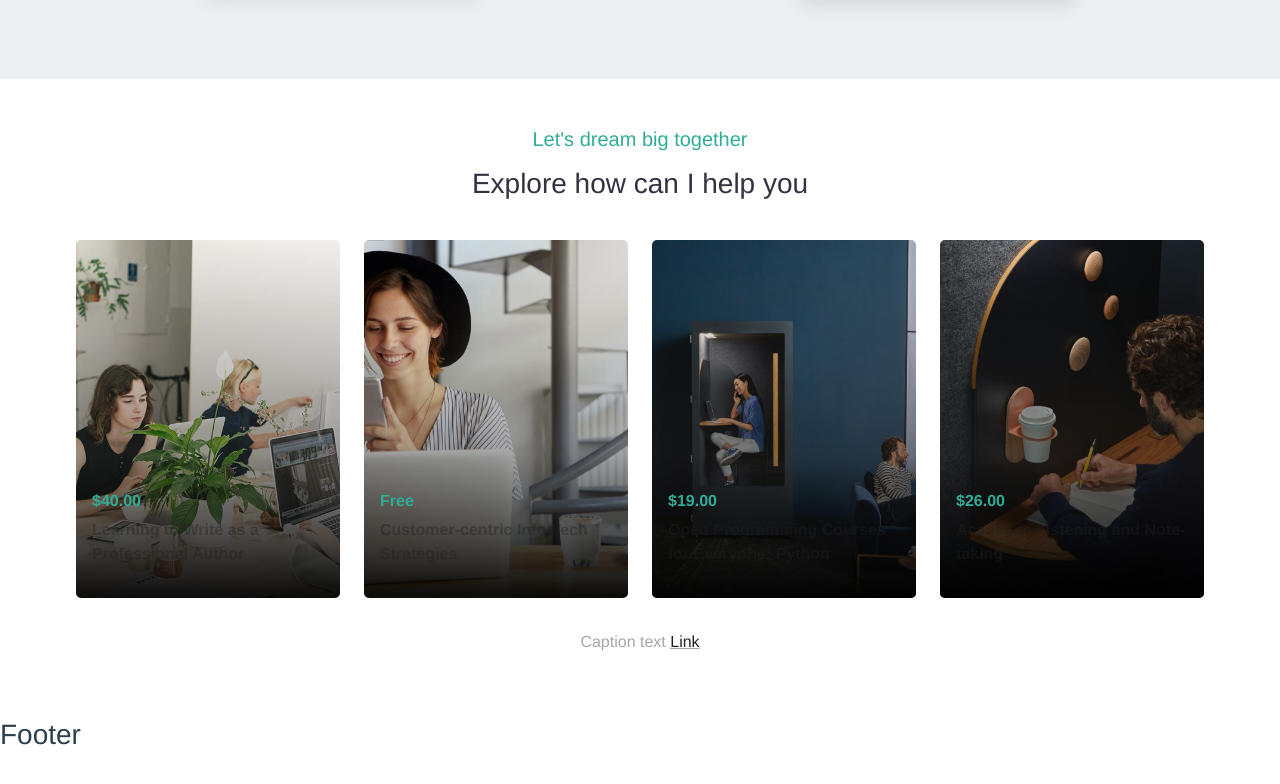
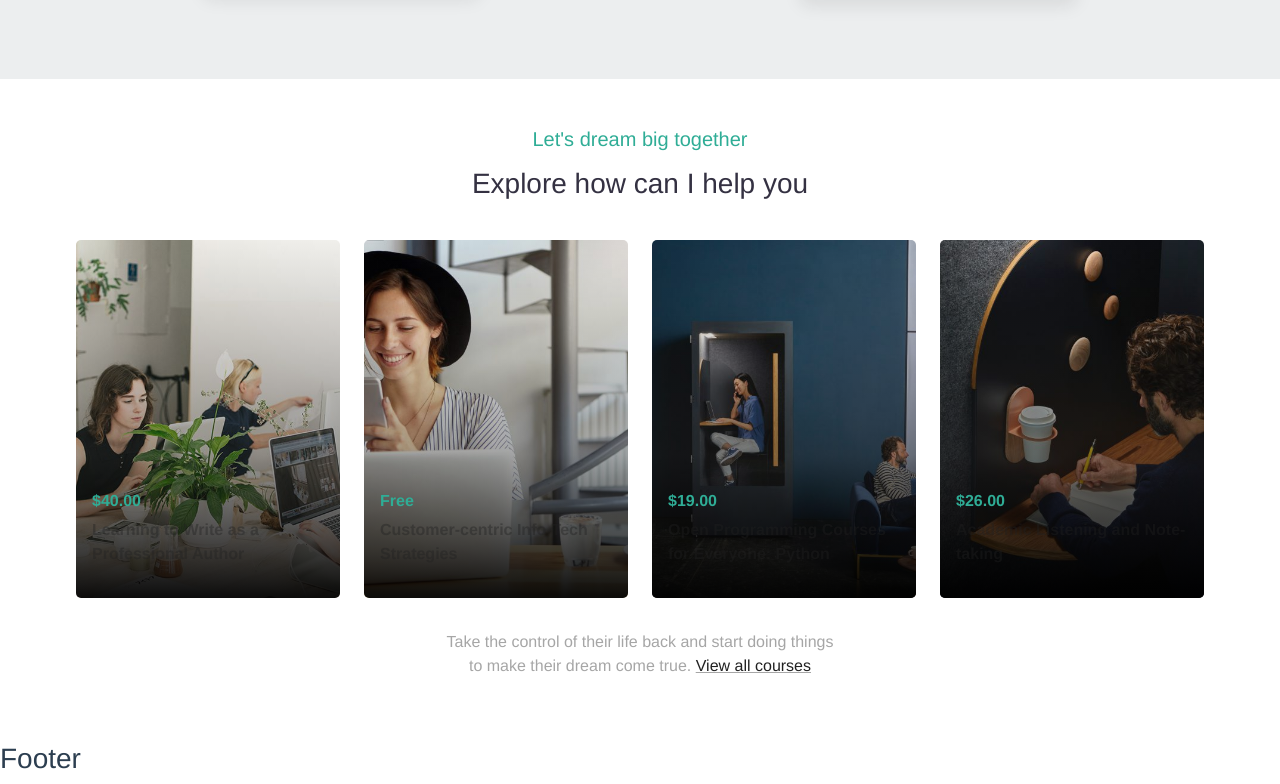
Before and after one commit to Antonius131/proj-html-vuejs, a Vue app: page / in a window 1280 px wide. Shown: the part 1629-2413 px from the top of the page. Before the commit the page ends 2389 px from the top, so only its background shows below. Built offline with nearby package versions, Linux system fonts and the light colour scheme.

Commit message:
MainContent: giving props to CaptionText component

```diff
--- a/src/components/main/CaptionText.vue
+++ b/src/components/main/CaptionText.vue
@@ -1,14 +1,17 @@
 <template>
    <div class="row">
-      <div class="col-12 text-center">
-         <p>Caption text <a href="#">Link</a></p>
+      <div class="col-4 offset-lg-4 text-center">
+         <p>{{ text }} <a href="#">{{ link }}</a></p>
       </div>
    </div>
 </template>
 
 <script>
 export default {
-
+   props: {
+      'text': String,
+      'link': String
+   }
 }
 </script>
 
--- a/src/components/main/MainContent.vue
+++ b/src/components/main/MainContent.vue
@@ -37,7 +37,10 @@
                title= "Explore how can I help you"
             />
             <CourseCards />
-            <CaptionText />
+            <CaptionText
+               text = "Take the control of their life back and start doing things to make their dream come true."
+               link = "View all courses"
+            />
          </div>
       </section>
    </main>
```
